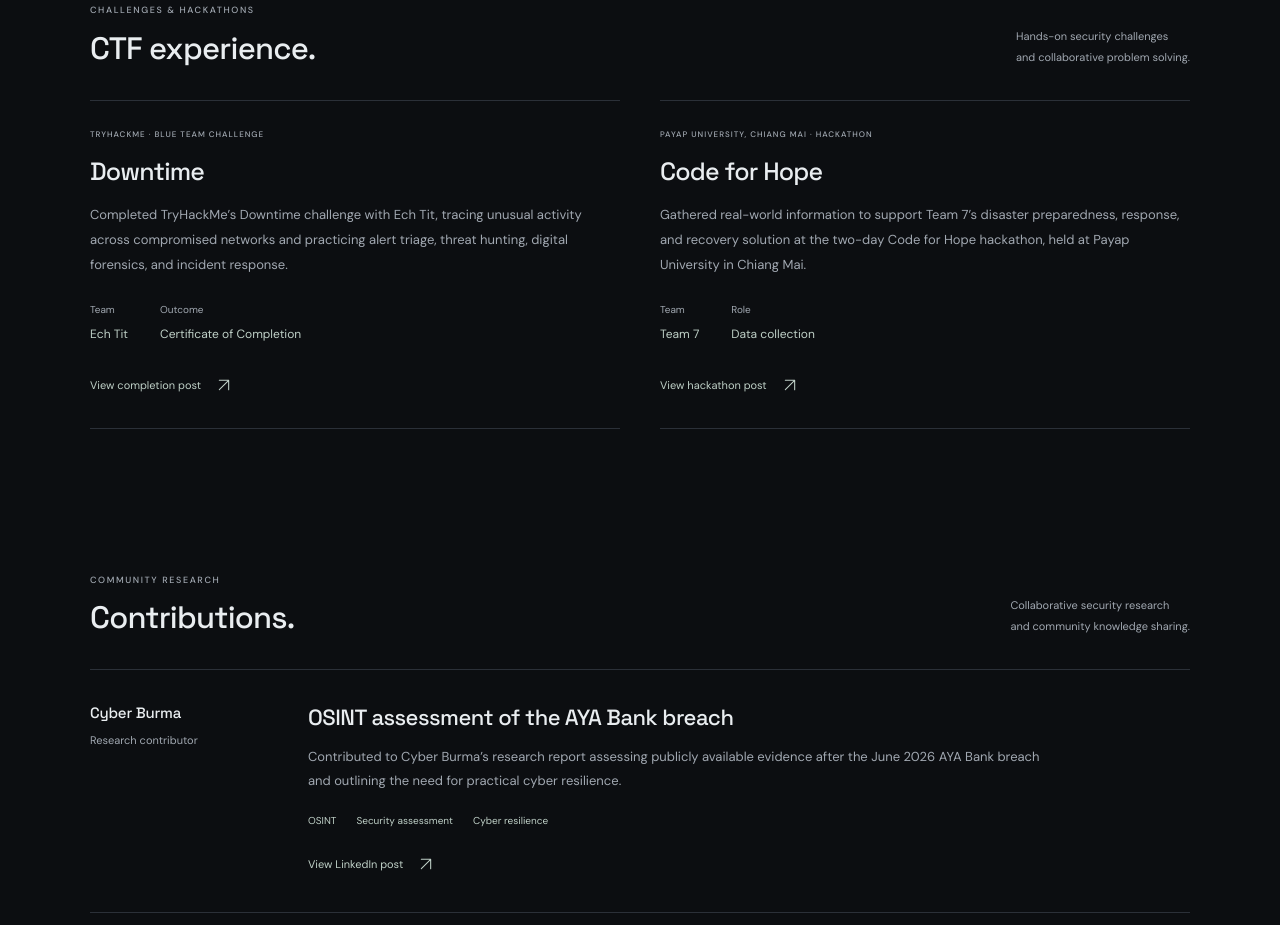
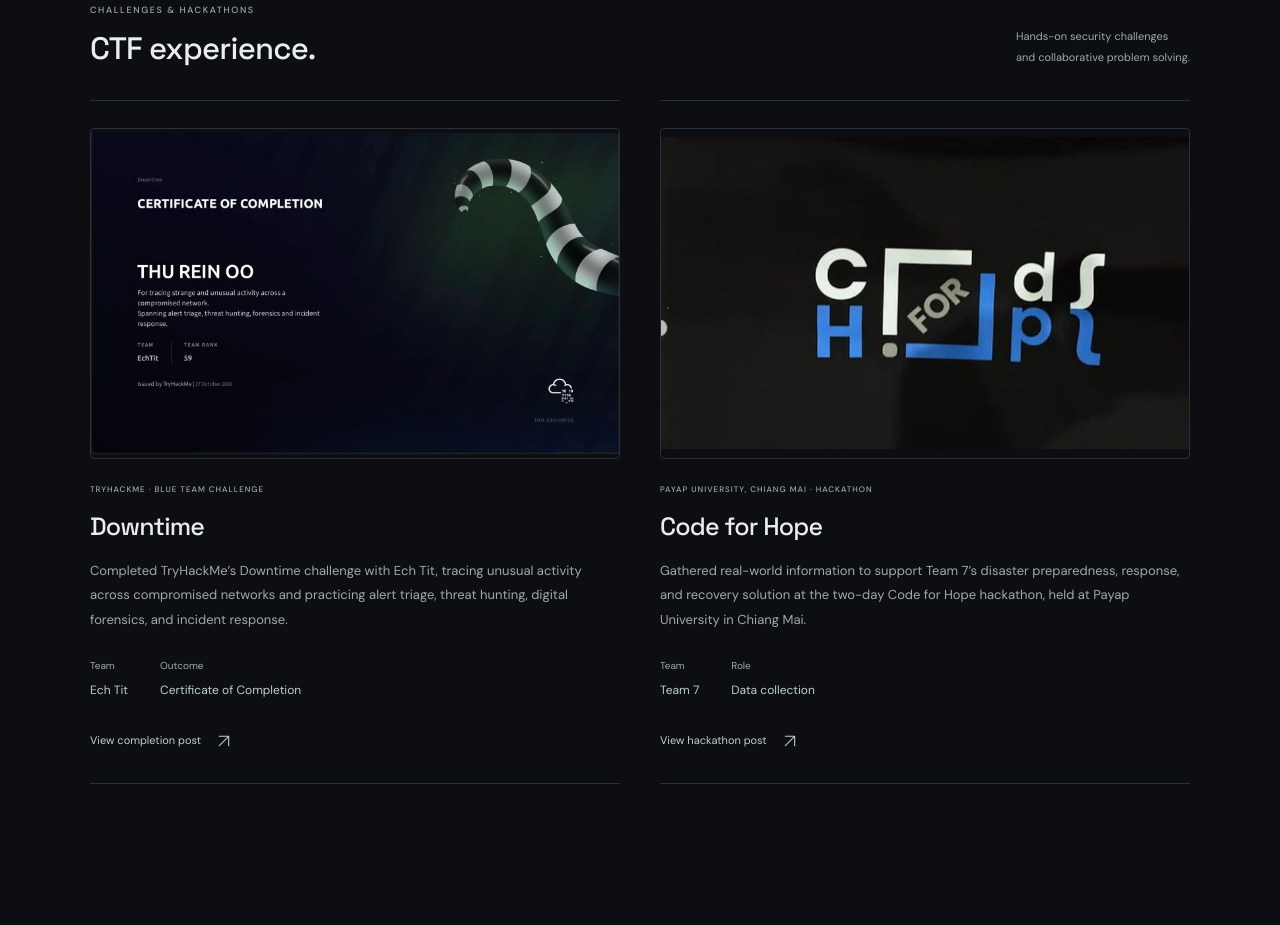
Before and after one commit to thurein2003/Portfolio, a website: page index.html in a window 1280 px wide. Shown: the part 4057-4982 px from the top of the page. Drawn offline with Linux system fonts and the light colour scheme.

Commit message:
Add original images to CTF experience entries

```diff
--- a/assets/style.css
+++ b/assets/style.css
@@ -568,6 +568,25 @@
   align-items: flex-start;
   padding-block: 27px;
   border-block: 1px solid var(--line);
+}
+.experience-image {
+  width: 100%;
+  aspect-ratio: 8 / 5;
+  padding: 0;
+  margin-bottom: 24px;
+  overflow: hidden;
+  border: 1px solid var(--line);
+  border-radius: 4px;
+  background: var(--bg);
+  cursor: zoom-in;
+}
+.experience-image img {
+  width: 100%;
+  height: 100%;
+  object-fit: contain;
+}
+.experience-image:hover {
+  border-color: #74818c;
 }
 .experience-card .eyebrow {
   font-size: 8px;
--- a/index.html
+++ b/index.html
@@ -1190,6 +1190,21 @@
         </div>
         <div class="experience-grid">
           <article class="experience-card">
+            <button
+              class="experience-image"
+              type="button"
+              data-certificate="./assets/images/downtime-tryhackme.jpg"
+              data-title="Downtime · TryHackMe Certificate of Completion · Thu Rein Oo"
+              aria-label="View full-size Downtime completion certificate"
+            >
+              <img
+                src="./assets/images/downtime-tryhackme.jpg"
+                alt="TryHackMe Downtime Certificate of Completion issued to Thu Rein Oo, team EchTit"
+                width="800"
+                height="486"
+                loading="lazy"
+              />
+            </button>
             <p class="eyebrow">TRYHACKME · BLUE TEAM CHALLENGE</p>
             <h3>Downtime</h3>
             <p class="experience-summary">
@@ -1218,6 +1233,21 @@
             ></a>
           </article>
           <article class="experience-card">
+            <button
+              class="experience-image"
+              type="button"
+              data-certificate="./assets/images/code-for-hope-hackathon.jpg"
+              data-title="Code for Hope · Image from Thu Rein Oo’s hackathon post"
+              aria-label="View full-size Code for Hope event image"
+            >
+              <img
+                src="./assets/images/code-for-hope-hackathon.jpg"
+                alt="Code for Hope event logo from Thu Rein Oo’s hackathon post"
+                width="796"
+                height="471"
+                loading="lazy"
+              />
+            </button>
             <p class="eyebrow">PAYAP UNIVERSITY, CHIANG MAI · HACKATHON</p>
             <h3>Code for Hope</h3>
             <p class="experience-summary">
```
Also changed, not shown: README.md, assets/images/code-for-hope-hackathon.jpg (added), assets/images/downtime-tryhackme.jpg (added).
